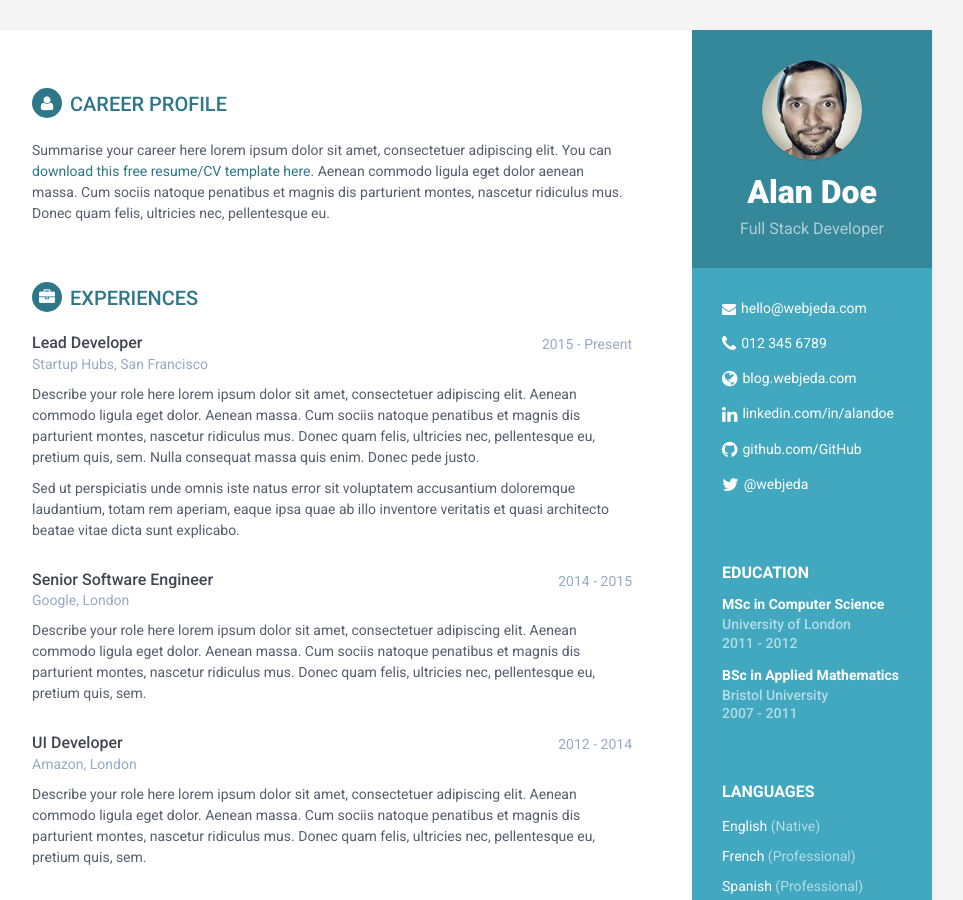
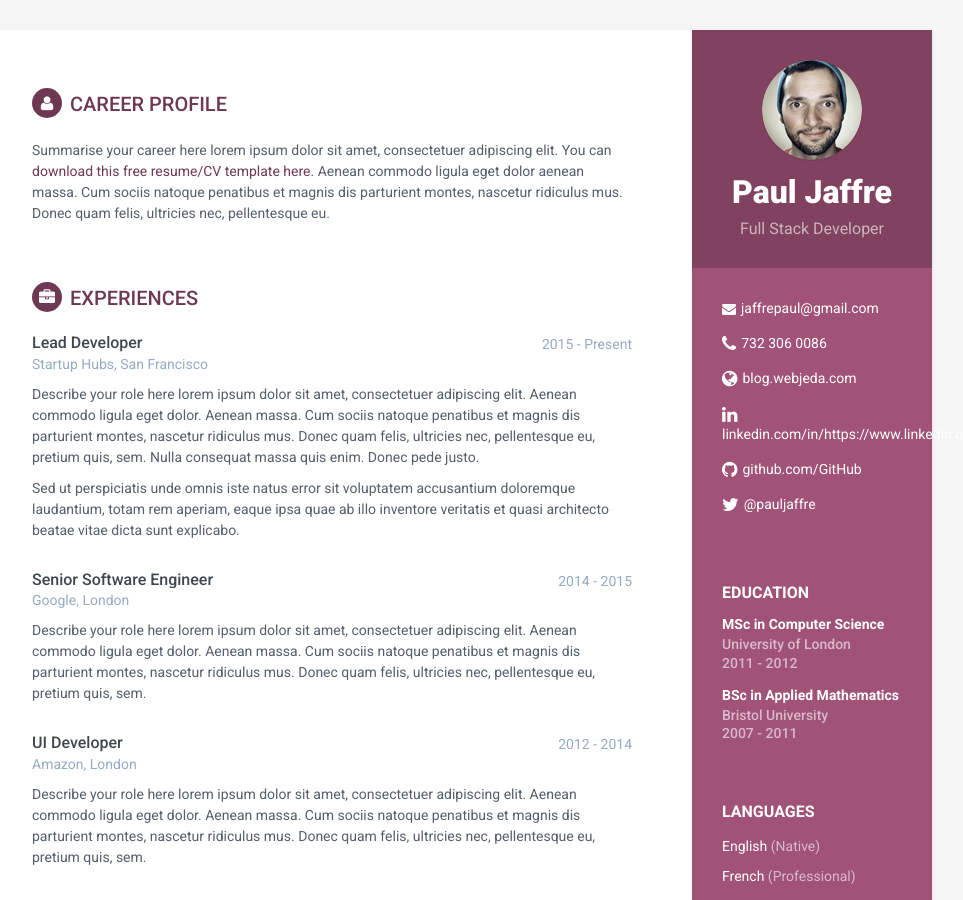
Before and after one commit to jaffrepaul/jaffrepaul.github.io, a Jekyll site: the page built from index.html, in a window 1280 px wide and 900 px high. Shown: the whole window, without its empty margins (188-1151 px from the left). Built offline with Jekyll 4.4.1, drawn with Linux system fonts in a browser that asks for light colours.

Commit message:
initial tweaks

```diff
--- a/_config.yml
+++ b/_config.yml
@@ -1,29 +1,29 @@
 
 title: My Resume
 url: 'http://webjeda.com'
-baseurl: '/online-cv' #change it according to your repository name
+baseurl: '' #change it according to your repository name
 
 
 # Enable one of these styles by removing #. Style will be applied only after restarting the build or serve.
 #style: styles-2
 #style: styles-3
-#style: styles-4
+style: styles-4
 #style: styles-5
 #style: styles-6
 
 
 #Profile information
-name: Alan Doe
+name: Paul Jaffre
 tagline: Full Stack Developer
 pic: profile.png  #place a 100x100 picture inside /assets/images/ folder and provide the name of the file below
 
 #sidebar links
-email: hello@webjeda.com
-phone: 012 345 6789
+email: jaffrepaul@gmail.com
+phone: 732 306 0086
 website: blog.webjeda.com #do not add http://
-linkedin: alandoe
-github: sharu725
-twitter: '@webjeda'
+linkedin: https://www.linkedin.com/in/pauljaffre/
+github: jaffrepaul
+twitter: '@pauljaffre'
 
 
 # Tracker
```
